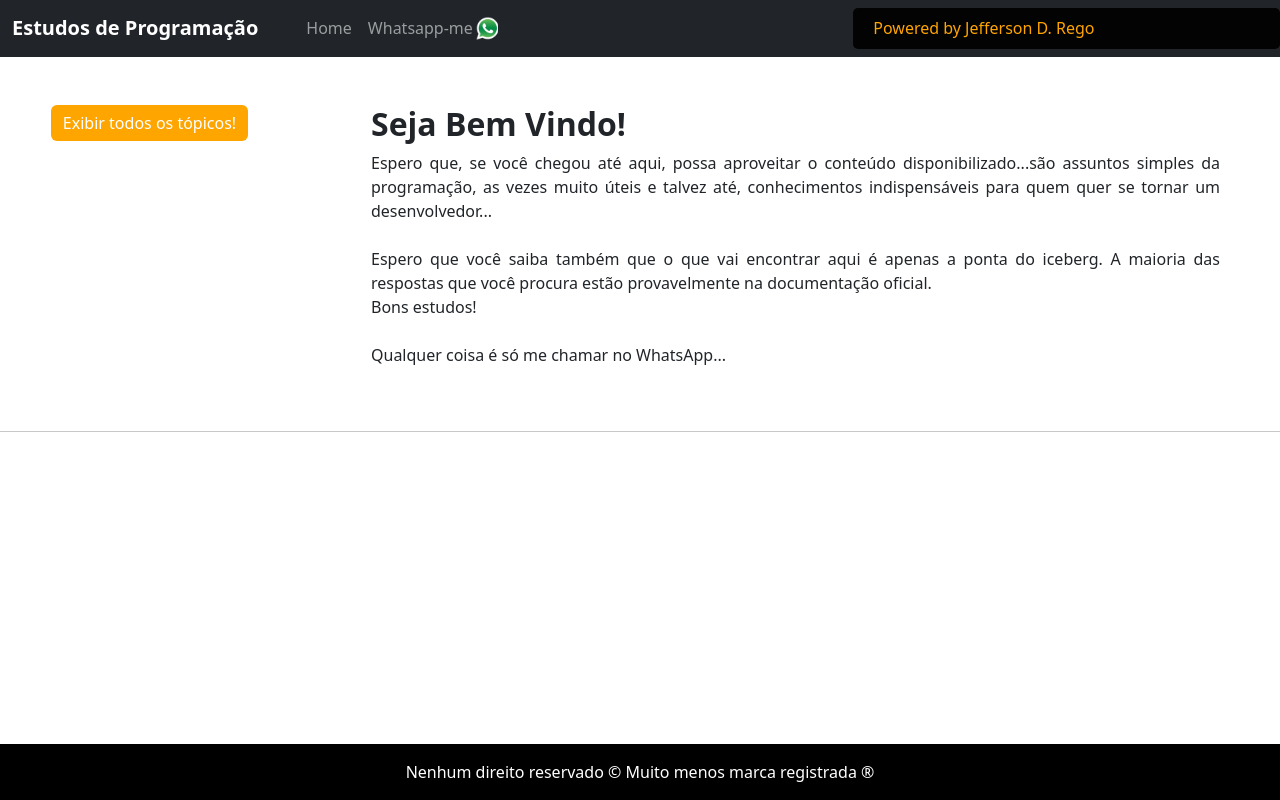
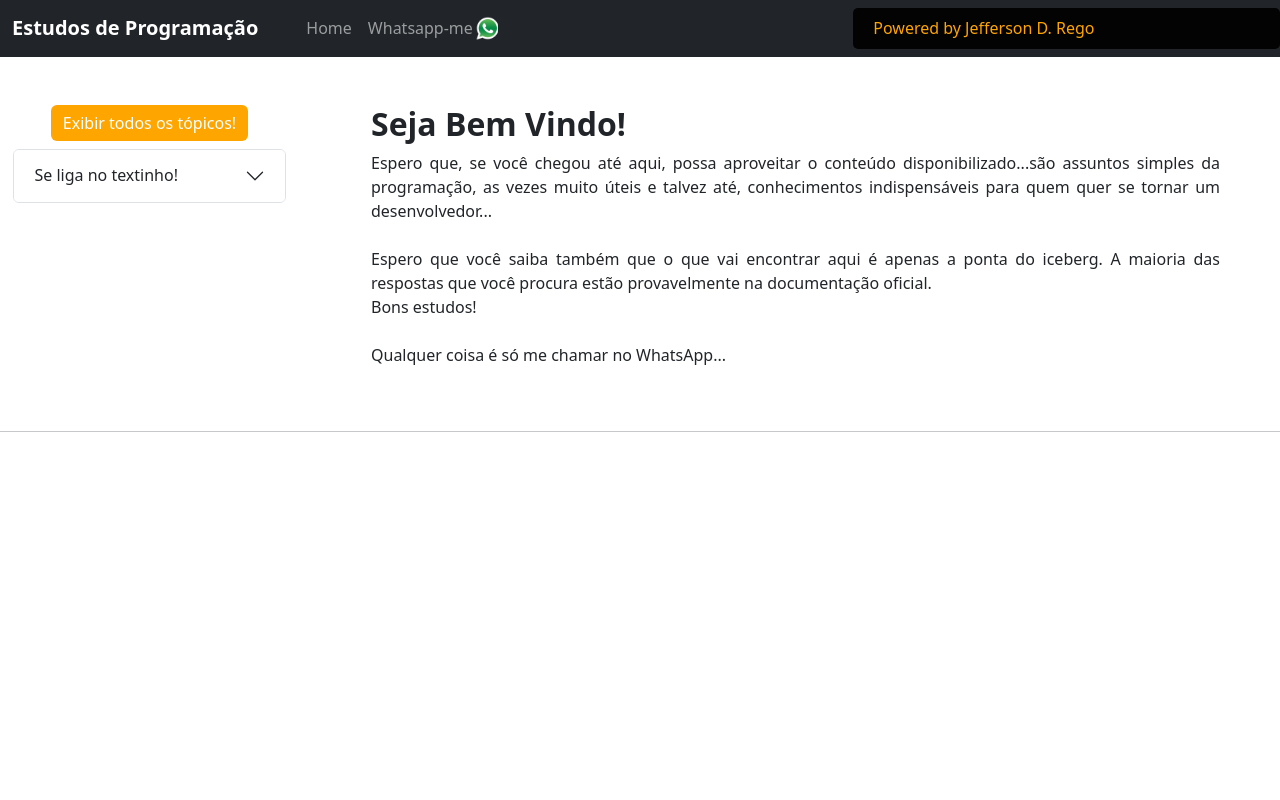
Before and after one commit to JeffersonDRego/site-estudos, a Next.js app: page / in a window 1280 px wide. Shown: the top 800 px of the page. Built offline with nearby package versions, Linux system fonts and the light colour scheme.

Commit message:
Add Accordion

```diff
--- /dev/null
+++ b/components/accordion/index.js
@@ -0,0 +1,21 @@
+import React from 'react';
+import Accordion from 'react-bootstrap/Accordion';
+
+export default function Accordionn() {
+    return (
+      <Accordion>
+        <Accordion.Item eventKey="0">
+          <Accordion.Header>Se liga no textinho!</Accordion.Header>
+          <Accordion.Body>
+            Lorem ipsum dolor sit amet, consectetur adipiscing elit, sed do
+            eiusmod tempor incididunt ut labore et dolore magna aliqua. Ut enim ad
+            minim veniam, quis nostrud exercitation ullamco laboris nisi ut
+            aliquip ex ea commodo consequat. Duis aute irure dolor in
+            reprehenderit in voluptate velit esse cillum dolore eu fugiat nulla
+            pariatur. Excepteur sint occaecat cupidatat non proident, sunt in
+            culpa qui officia deserunt mollit anim id est laborum.
+          </Accordion.Body>
+        </Accordion.Item>
+      </Accordion>
+    );
+  }
--- a/components/footer/index.js
+++ b/components/footer/index.js
@@ -9,10 +9,10 @@ import Button from 'react-bootstrap/Button';
 
 export default function Footer(){
     return(
-        <Container fluid className='fixed-bottom' style={{backgroundColor:'black'}}>
+        <Container fluid className='mt-5' style={{backgroundColor:'black', position:'absolute'}}>
             {/* <Row> */}
                 <Col className='text-center'>
-                    <p className='mt-3' style={{color:'#FFF'}}>Nenhum direito reservado © Muito menos marca registrada ®</p>
+                    <p className='mt-3' style={{color:'#FFF', fontSize:12}}>Nenhum direito reservado © Muito menos marca registrada ®</p>
                 </Col>
             {/* </Row> */}
         </Container>
--- a/pages/index.js
+++ b/pages/index.js
@@ -6,15 +6,25 @@ import Col from 'react-bootstrap/Col';
 import Header from "../components/header"
 import Footer from '../components/footer';
 import OffCanvas from '../components/offcanvas';
-
+import Accordionn from '../components/accordion';
 export default function Home(){
     return(
-        <Container fluid style={{padding:0}}>
+        <Container fluid style={{padding:0, height:'100vh'}}>
             <Header/>
             <Container fluid style={{height:'100%', padding:0}}>
                 <Row className='me-0'>
-                    <Col className='col-12 col-md-3 d-flex align-items-start justify-content-center'>
-                        <OffCanvas/>
+                    <Col className='col-12 col-md-3 text-center'>
+                        <Row className='' style={{flexDirection:'column'}}>
+                            <Col>
+                                <OffCanvas/>
+                            </Col>
+                            <Col className='mt-2 col-8 col-md-11 m-auto'>
+                                <Accordionn/>
+                            </Col>
+                        </Row>
+                        <Row>
+                        </Row>
+
                     </Col>
                     <Col className='mt-5 m-5'>
                         <h2 style={{fontWeight:'bold'}}>Seja Bem Vindo!</h2>
```
